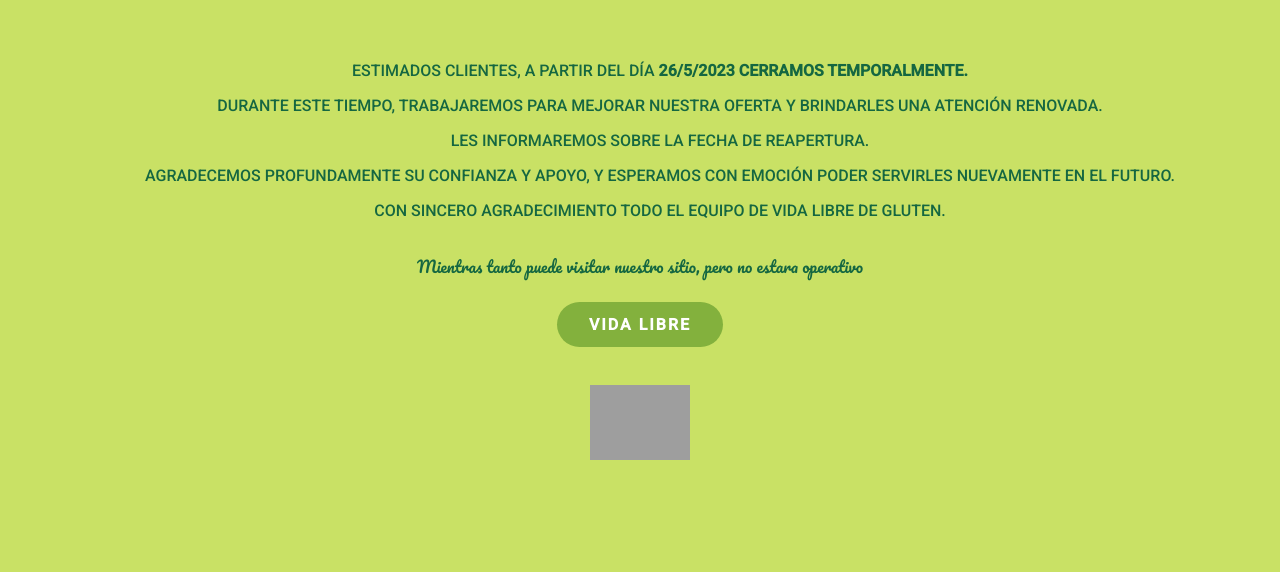
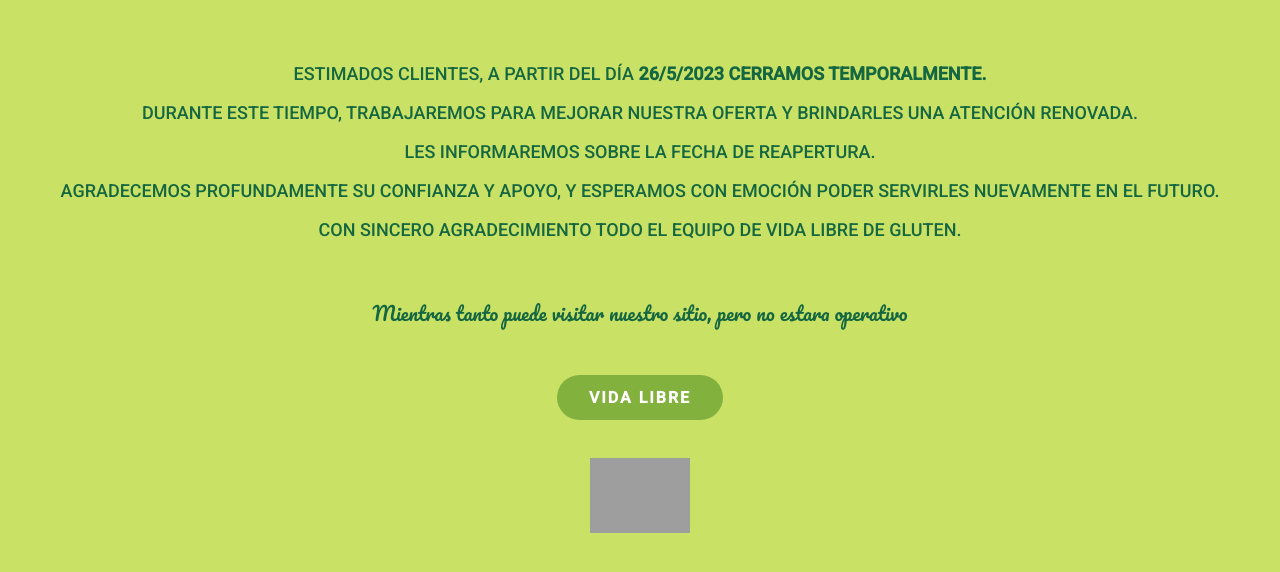
Before and after one commit to patomdp/vidalibre, a plain HTML site: page index.html in a window 1280 px wide. Shown: the part 144-716 px from the top of the page. Drawn offline with Linux system fonts and the light colour scheme; grey boxes are pictures that could not be loaded.

Commit message:
Update index.html

```diff
--- a/index.html
+++ b/index.html
@@ -30,7 +30,8 @@
       }
 
       h3 {
-          font-size: 3em;
+          font-size: xxx-large;
+        text-align: center;
       }
 
       .wrapper {
@@ -49,9 +50,11 @@
           gap: 1em;
           align-items: center;
           list-style-type: none;
-          font-size: big;
+          font-size: large;
           text-transform: uppercase;
           text-align: center;
+          margin: 0;
+          padding: 1em;
 
       }
 
@@ -77,6 +80,12 @@
 
       .button-main:hover {
           background-color: green;
+      }
+
+      .cta{
+          font-size: larger;
+      text-align: center;
+    padding: 1em;
       }
     </style>
     <link rel="preconnect" href="https://fonts.googleapis.com" />
@@ -108,7 +117,7 @@
           Con sincero agradecimiento todo el equipo de Vida Libre de Gluten.
         </li>
       </ul>
-      <p>
+      <p class="cta">
         Mientras tanto puede visitar nuestro sitio, pero no estara operativo
       </p>
       <a href="https://vidalibredegluten.com/main.html" class="button-main"
```
